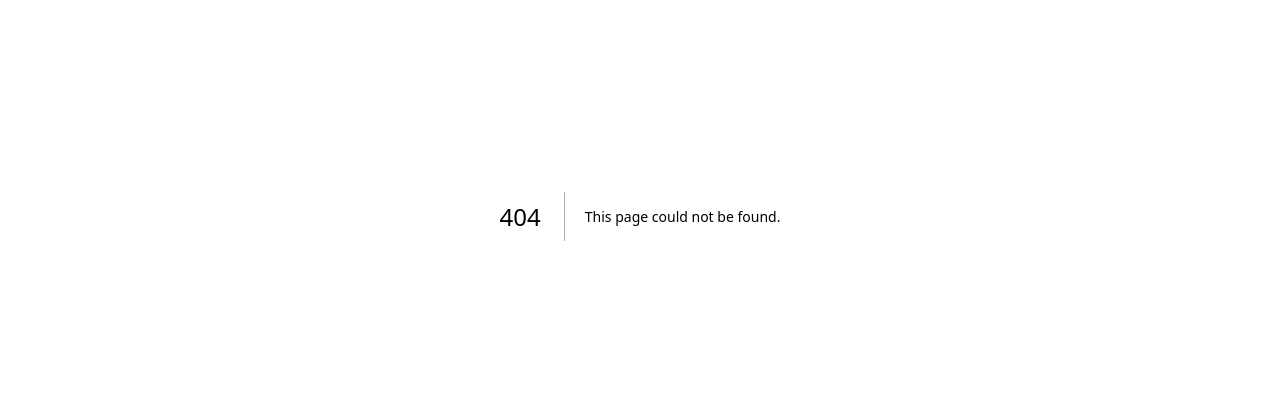
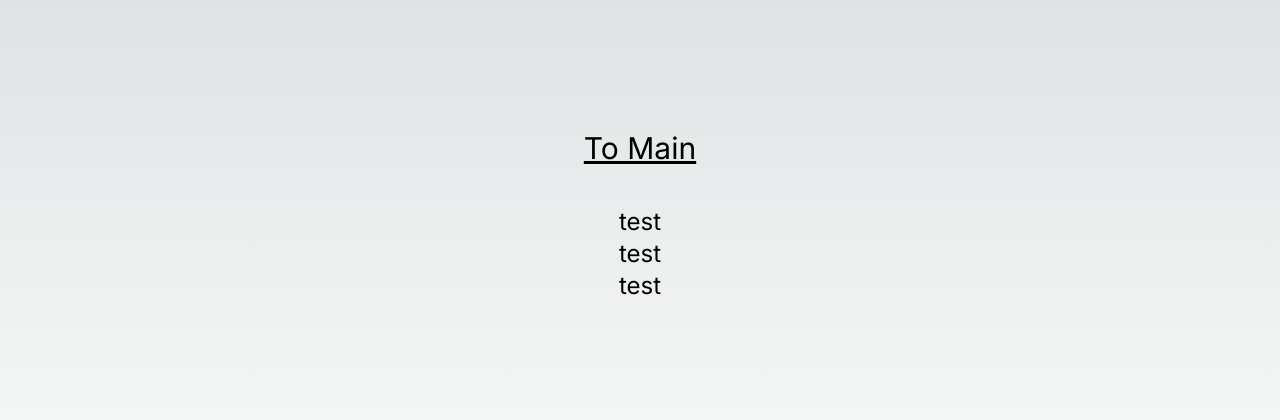
Before and after one commit to Albedo-13/nextjs-ts-playground, a Next.js app: page /posts in a window 1280 px wide. Before the commit this address had no page. Shown: the part 184-604 px from the top of the page. Built offline with nearby package versions, Linux system fonts and the light colour scheme.

Commit message:
feat: create posts page

```diff
--- a/src/app/page.tsx
+++ b/src/app/page.tsx
@@ -1,8 +1,12 @@
 import { Counter } from "@/components/Counter";
+import Link from "next/link";
 
 export default function Home() {
   return (
-    <main className="flex min-h-screen flex-col items-center justify-between p-24">
+    <main className="flex min-h-screen flex-col items-center justify-center gap-10 p-24">
+      <Link className="text-3xl underline" href="/posts">
+        To Posts
+      </Link>
       <Counter />
     </main>
   );
--- /dev/null
+++ b/src/app/posts/page.tsx
@@ -0,0 +1,16 @@
+import Link from "next/link";
+
+export default function PostsPage() {
+  return (
+    <main className="flex min-h-screen flex-col items-center justify-center gap-10 p-24">
+      <Link className="text-3xl underline" href="/">
+        To Main
+      </Link>
+      <div role="list" className="text-2xl">
+        <div role="listitem">test</div>
+        <div role="listitem">test</div>
+        <div role="listitem">test</div>
+      </div>
+    </main>
+  );
+}
```
